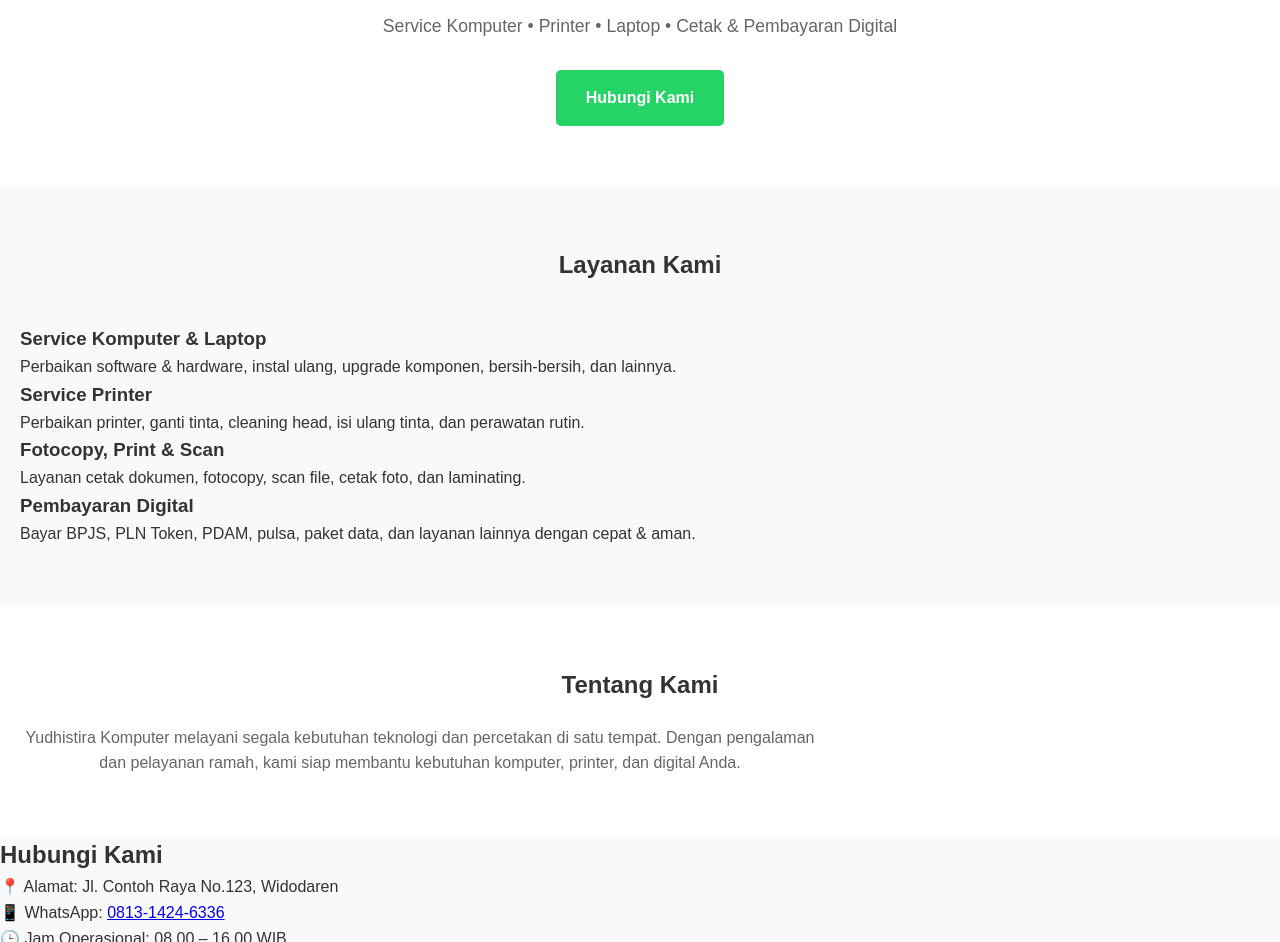
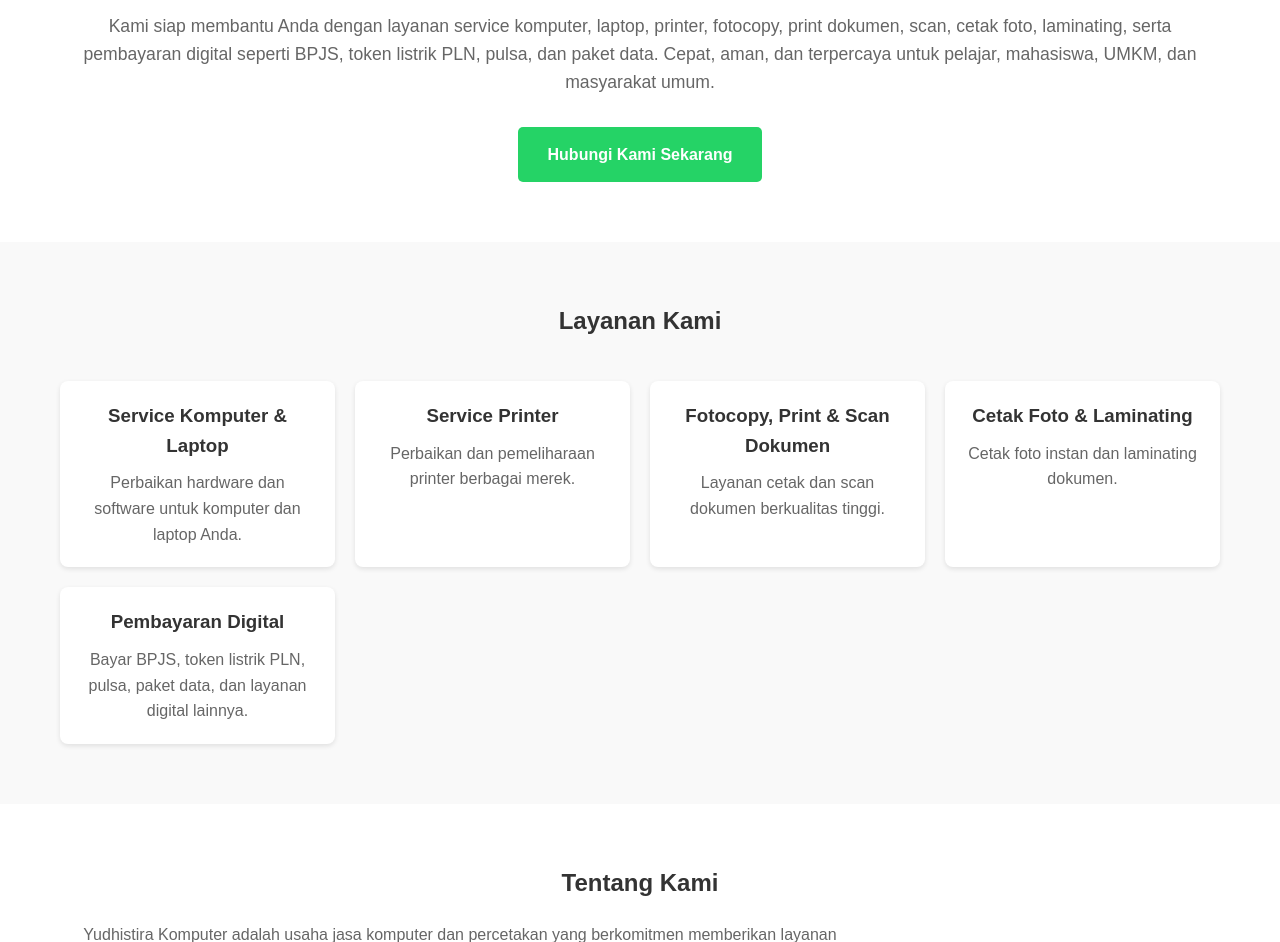
Before and after one commit to annasfi/Yudhistira-Komp, a plain HTML site: page index.html in a window 1280 px wide. Shown: the part 159-1101 px from the top of the page. Drawn offline with Linux system fonts and the light colour scheme.

Commit message:
index.html

```diff
--- a/index.html
+++ b/index.html
@@ -1,74 +1,86 @@
 <!DOCTYPE html>
 <html lang="id">
 <head>
-  <meta charset="UTF-8">
-  <meta name="viewport" content="width=device-width, initial-scale=1.0">
-  <title>Yudhistira Komputer</title>
-  <meta name="description" content="Yudhistira Komputer melayani service komputer, laptop, printer, fotocopy, print, scan, cetak foto, laminating, isi pulsa, token listrik, dan pembayaran BPJS.">
-  <link rel="stylesheet" href="style.css">
+    <meta charset="UTF-8">
+    <meta name="viewport" content="width=device-width, initial-scale=1.0">
+    <title>Yudhistira Komputer - Jasa Komputer & Percetakan</title>
+    <meta name="description" content="Yudhistira Komputer menyediakan jasa service komputer, laptop, printer, fotocopy, print dokumen, scan, cetak foto, laminating, pembayaran BPJS, token listrik PLN, pulsa & paket data. Hubungi kami via WhatsApp untuk layanan cepat dan profesional.">
+    <link rel="stylesheet" href="style.css">
 </head>
 <body>
+    <!-- Navbar -->
+    <nav class="navbar">
+        <div class="container">
+            <h1 class="logo">Yudhistira Komputer</h1>
+            <a href="https://wa.me/6281314246336" class="btn-whatsapp" target="_blank">Chat WhatsApp</a>
+        </div>
+    </nav>
 
-  <!-- NAVBAR -->
-  <header class="navbar">
-    <h1>Yudhistira Komputer</h1>
-    <a href="https://wa.me/6281314246336" class="btn-wa">Chat WA</a>
-  </header>
+    <!-- Hero Section -->
+    <section class="hero">
+        <div class="container">
+            <h2>Solusi Lengkap Jasa Komputer & Percetakan</h2>
+            <p>Kami siap membantu Anda dengan layanan service komputer, laptop, printer, fotocopy, print dokumen, scan, cetak foto, laminating, serta pembayaran digital seperti BPJS, token listrik PLN, pulsa, dan paket data. Cepat, aman, dan terpercaya untuk pelajar, mahasiswa, UMKM, dan masyarakat umum.</p>
+            <a href="https://wa.me/6281314246336" class="btn-primary" target="_blank">Hubungi Kami Sekarang</a>
+        </div>
+    </section>
 
-  <!-- HERO -->
-  <section class="hero">
-    <h2>Layanan Service & Cetak Lengkap</h2>
-    <p>Service Komputer • Printer • Laptop • Cetak & Pembayaran Digital</p>
-    <a href="https://wa.me/6281314246336" class="btn-primary">Hubungi Kami</a>
-  </section>
+    <!-- Section Layanan -->
+    <section class="layanan" id="layanan">
+        <div class="container">
+            <h2>Layanan Kami</h2>
+            <div class="layanan-grid">
+                <div class="layanan-item">
+                    <h3>Service Komputer & Laptop</h3>
+                    <p>Perbaikan hardware dan software untuk komputer dan laptop Anda.</p>
+                </div>
+                <div class="layanan-item">
+                    <h3>Service Printer</h3>
+                    <p>Perbaikan dan pemeliharaan printer berbagai merek.</p>
+                </div>
+                <div class="layanan-item">
+                    <h3>Fotocopy, Print & Scan Dokumen</h3>
+                    <p>Layanan cetak dan scan dokumen berkualitas tinggi.</p>
+                </div>
+                <div class="layanan-item">
+                    <h3>Cetak Foto & Laminating</h3>
+                    <p>Cetak foto instan dan laminating dokumen.</p>
+                </div>
+                <div class="layanan-item">
+                    <h3>Pembayaran Digital</h3>
+                    <p>Bayar BPJS, token listrik PLN, pulsa, paket data, dan layanan digital lainnya.</p>
+                </div>
+            </div>
+        </div>
+    </section>
 
-  <!-- LAYANAN -->
-  <section class="layanan">
-    <h2>Layanan Kami</h2>
+    <!-- Tentang Kami -->
+    <section class="tentang" id="tentang">
+        <div class="container">
+            <h2>Tentang Kami</h2>
+            <p>Yudhistira Komputer adalah usaha jasa komputer dan percetakan yang berkomitmen memberikan layanan terbaik dengan harga terjangkau. Kami melayani pelajar, mahasiswa, UMKM, dan masyarakat umum dengan pendekatan profesional dan ramah. Tim kami terdiri dari teknisi berpengalaman yang siap membantu Anda kapan saja.</p>
+        </div>
+    </section>
 
-    <div class="layanan-list">
+    <!-- Kontak & Jam Operasional -->
+    <section class="kontak" id="kontak">
+        <div class="container">
+            <h2>Kontak & Jam Operasional</h2>
+            <p><strong>WhatsApp:</strong> +62 813-1424-6336</p>
+            <p><strong>Jam Operasional:</strong> Senin - Sabtu, 08:00 - 17:00 WIB</p>
+            <p>Untuk informasi lebih lanjut atau pemesanan layanan, silakan hubungi kami melalui WhatsApp.</p>
+            <a href="https://wa.me/6281314246336" class="btn-primary" target="_blank">Chat WhatsApp</a>
+        </div>
+    </section>
 
-      <div class="card">
-        <alt="Service Komputer">
-        <h3>Service Komputer & Laptop</h3>
-        <p>Perbaikan software & hardware, instal ulang, upgrade komponen, bersih-bersih, dan lainnya.</p>
-      </div>
-
-      <div class="card">
-        <alt="Service Printer">
-        <h3>Service Printer</h3>
-        <p>Perbaikan printer, ganti tinta, cleaning head, isi ulang tinta, dan perawatan rutin.</p>
-      </div>
-
-      <div class="card">
-        <alt="Fotocopy & Print">
-        <h3>Fotocopy, Print & Scan</h3>
-        <p>Layanan cetak dokumen, fotocopy, scan file, cetak foto, dan laminating.</p>
-      </div>
-
-      <div class="card">
-        <alt="Pembayaran Digital">
-        <h3>Pembayaran Digital</h3>
-        <p>Bayar BPJS, PLN Token, PDAM, pulsa, paket data, dan layanan lainnya dengan cepat & aman.</p>
-
-    </div>
-  </section>
-
-  <!-- TENTANG -->
-  <section class="tentang">
-    <h2>Tentang Kami</h2>
-    <p>
-      Yudhistira Komputer melayani segala kebutuhan teknologi dan percetakan di satu tempat.
-      Dengan pengalaman dan pelayanan ramah, kami siap membantu kebutuhan komputer, printer, dan digital Anda.
-    </p>
-  </section>
-
-  <!-- KONTAK -->
-  <section class="kontak">
-     <h2>Hubungi Kami</h2>
-    <p>📍 Alamat: Jl. Contoh Raya No.123, Widodaren</p>
-    <p>📱 WhatsApp: <a href="https://wa.me/6281314246336">0813-1424-6336</a></p>
-    <p>🕒 Jam Operasional: 08.00 – 16.00 WIB</p>
+    <!-- Footer -->
+    <footer class="footer">
+        <div class="container">
+            <p>&copy; 2023 Yudhistira Komputer. Semua hak dilindungi. Dibuat dengan ❤️ untuk layanan terbaik.</p>
+        </div>
+    </footer>
+</body>
+</html>    <p>🕒 Jam Operasional: 08.00 – 16.00 WIB</p>
     <a href="https://wa.me/6281314246336" class="btn-primary">Chat Sekarang</a>
   </section>
 
```
